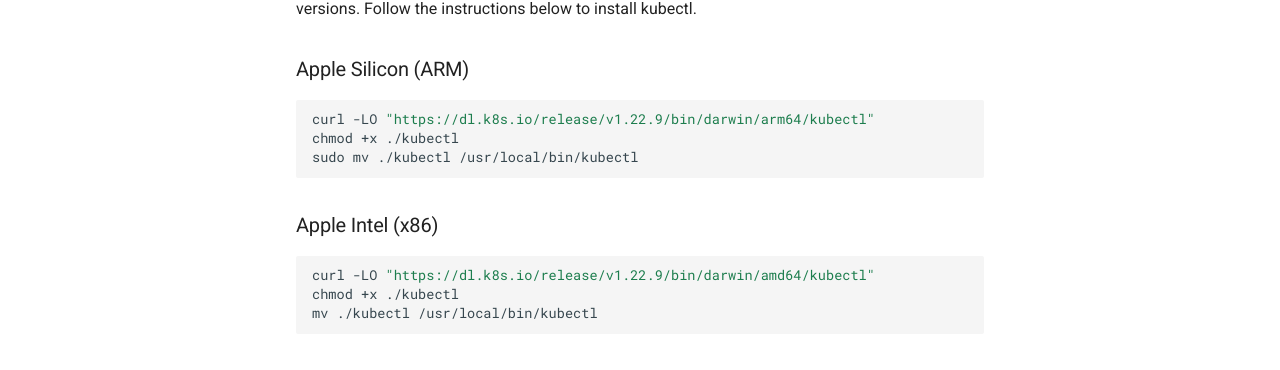
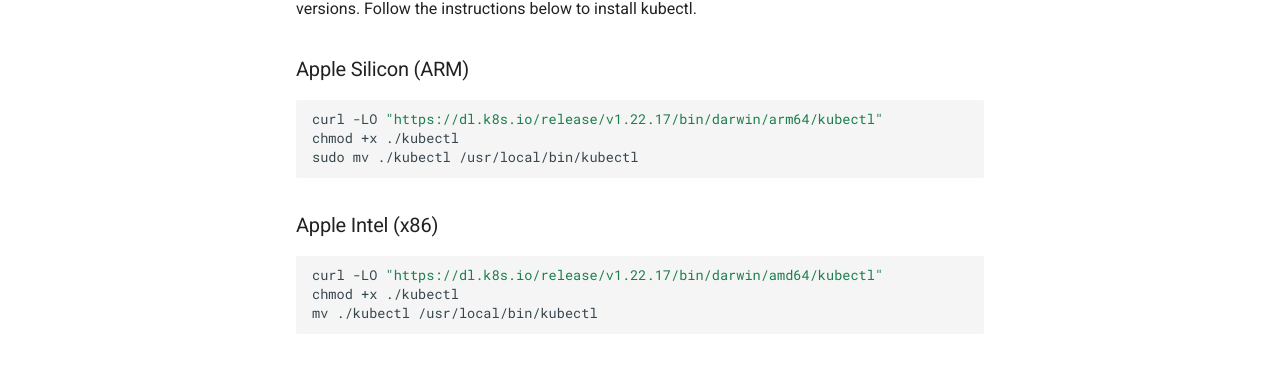
Before and after one commit to caktus/guidebook, an MkDocs documentation site: the page built from docs/developer-onboarding/kubernetes.md, in a window 1280 px wide and 900 px high. Shown: the part 441-811 px from the top of the window. Built offline with MkDocs 1.6.1 and Material for MkDocs 9.7.7, drawn with Linux system fonts in a browser that asks for light colours; comment, search, counter and statistics services are not loaded; some of the changed lines change nothing that is shown.

Commit message:
use kubectl v1.22.17

````diff
--- a/docs/developer-onboarding/kubernetes.md
+++ b/docs/developer-onboarding/kubernetes.md
@@ -15,7 +15,7 @@ kubectl is installable on a
 ### Apple Silicon (ARM)
 
 ```shell
-curl -LO "https://dl.k8s.io/release/v1.22.9/bin/darwin/arm64/kubectl"
+curl -LO "https://dl.k8s.io/release/v1.22.17/bin/darwin/arm64/kubectl"
 chmod +x ./kubectl
 sudo mv ./kubectl /usr/local/bin/kubectl
 ```
@@ -23,7 +23,7 @@ sudo mv ./kubectl /usr/local/bin/kubectl
 ### Apple Intel (x86)
 
 ```shell
-curl -LO "https://dl.k8s.io/release/v1.22.9/bin/darwin/amd64/kubectl"
+curl -LO "https://dl.k8s.io/release/v1.22.17/bin/darwin/amd64/kubectl"
 chmod +x ./kubectl
 mv ./kubectl /usr/local/bin/kubectl
 ```
````
